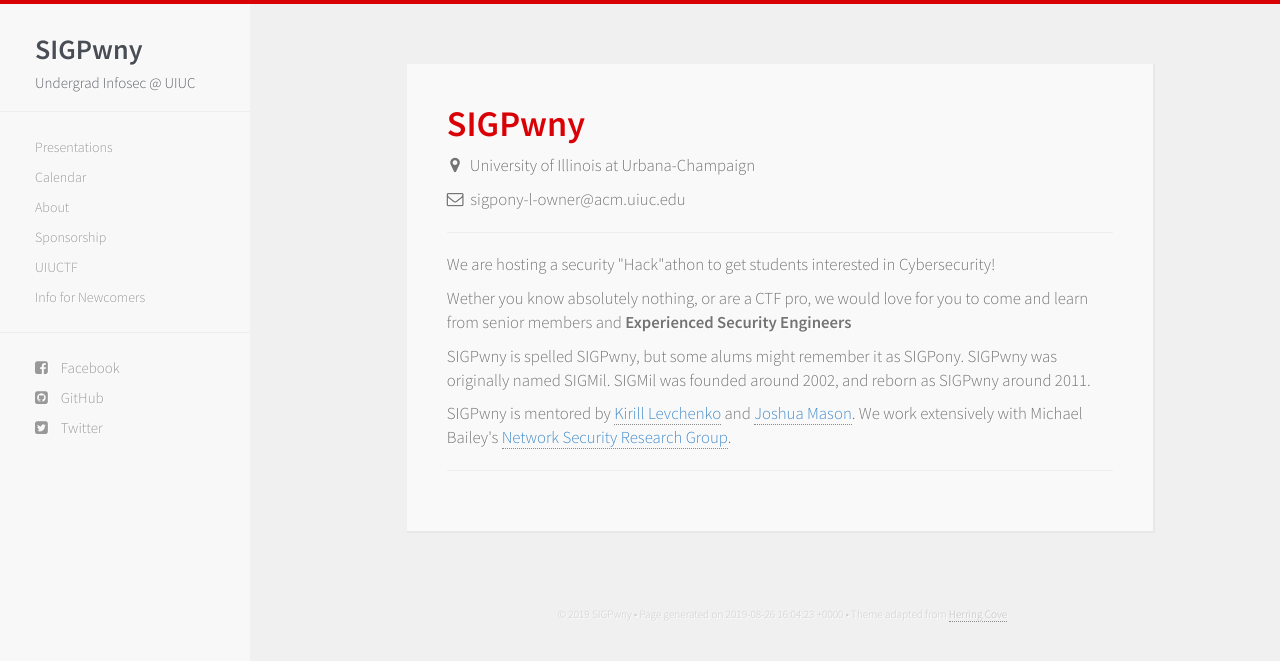
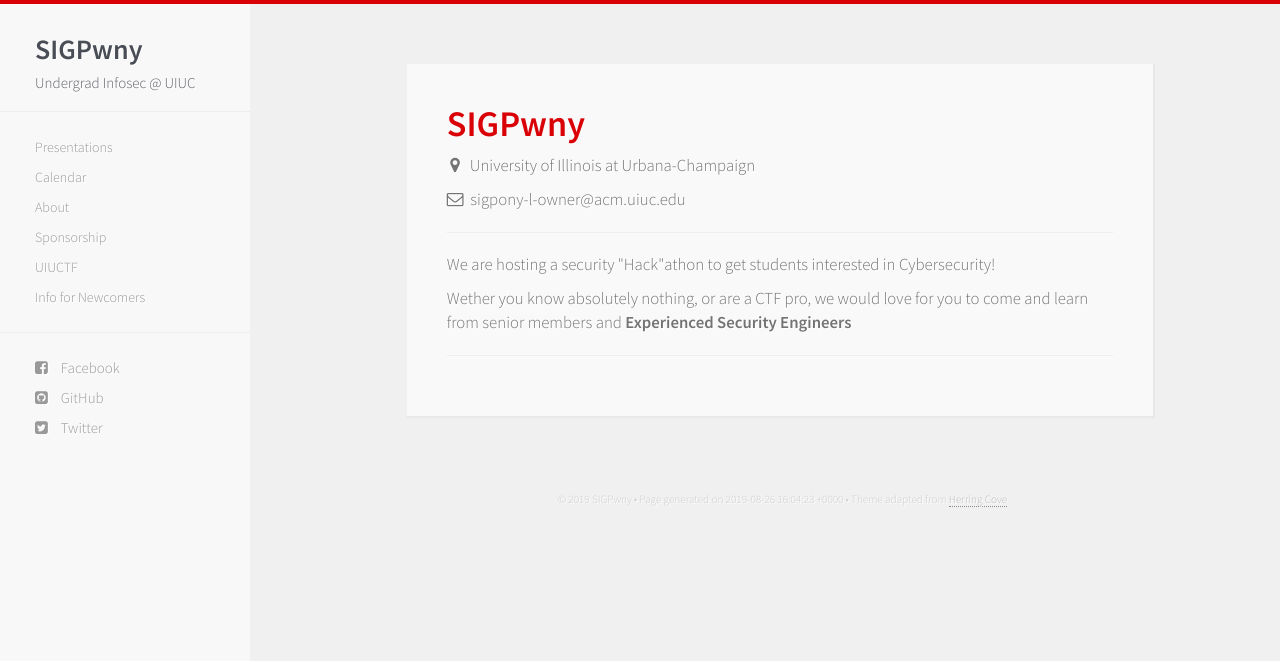
Before and after one commit to sigpwny/sigpwny.github.io-archive, a Jekyll site: the page built from fallctf.html, in a window 1280 px wide. Shown: the top 661 px of the page. Built offline with Jekyll 4.4.1, drawn with Linux system fonts in a browser that asks for light colours; nearby versions of some CDN libraries.

Commit message:
Update fallctf.html

```diff
--- a/fallctf.html
+++ b/fallctf.html
@@ -16,10 +16,6 @@
 
 		  <p>Wether you know absolutely nothing, or are a CTF pro, we would love for you to come and learn from senior members and <b>Experienced Security Engineers</b></p>
 
-		  <p>SIGPwny is spelled SIGPwny, but some alums might remember it as SIGPony. SIGPwny was originally named SIGMil. SIGMil was founded around 2002, and reborn as SIGPwny around 2011.</p>
-
-		  <p>SIGPwny is mentored by <a href="http://klevchen.ece.illinois.edu/">Kirill Levchenko</a> and <a href="http://joshm.web.engr.illinois.edu/">Joshua Mason</a>. We work extensively with Michael Bailey's <a href="https://nsrg.sprai.org/">Network Security Research Group</a>.</p>
-
           <hr />
 <!--           <h2>Friends</h2>
           <ul id="friends">
```
